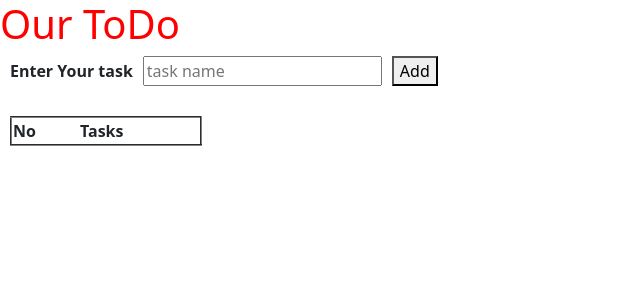
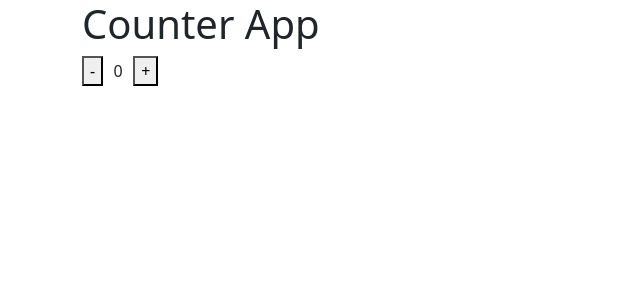
Before and after one commit to nikhil7676/01-React-Restart, a React (Create React App) app: page / in a window 1280 px wide. Shown: the top 300 px of the page, without its empty margins (0-640 px from the left). Built offline with nearby package versions, Linux system fonts and the light colour scheme.

Commit message:
counter app task and ToDo list css modification

```diff
--- a/src/App.js
+++ b/src/App.js
@@ -10,6 +10,7 @@ import ChilderProps from "./Learn JSX/ChilderProps.jsx";
 import Posts from "./Posts.jsx";
 
 import ToDo from "./self prectice task/ToDo.jsx";
+import Counter from "./self prectice task/Counter.jsx";
 
 function App() {
 
@@ -23,7 +24,8 @@ function App() {
     <div className="App">
       {/* self prectice Components */}
       <div>
-        <ToDo/>
+        {/* <ToDo/> */}
+        <Counter/>
       </div>
 
 
--- a/src/CssLearn06.js
+++ b/src/CssLearn06.js
@@ -1,5 +1,5 @@
 import React from 'react'
-import "./css/06.css"
+// import "./css/06.css"
 
 function CssLearn06() {
 
--- /dev/null
+++ b/src/self prectice task/Counter.jsx
@@ -0,0 +1,38 @@
+import React, { useState } from 'react'
+import { Container, Row, Col } from 'react-bootstrap'
+
+function Counter() {
+
+    const[number , setNumber] = useState(0);
+
+    const increment = () => {
+        if(number<10){
+            setNumber(number+1)
+        }else{
+            console.log('reach to the increment level');
+            alert('reach to the increment level')
+        }
+    }
+
+    const decrement = () => {
+        if(number>0){
+            setNumber(number-1)
+        }else{
+            console.log('reach to the decrement level');
+            alert('reach to the decrement level')
+        }
+
+    }
+
+  return (
+    <div className='container'>
+        <h1>Counter App</h1>
+
+        <button onClick={decrement}> - </button>
+        <label htmlFor="" style={{height:"5px", width:"10px", marginLeft:"10px", marginRight:"10px", textAlign:'center'}}> {number} </label>
+        <button onClick={increment} > + </button>
+    </div>
+  )
+}
+
+export default Counter
--- a/src/self prectice task/ToDo.jsx
+++ b/src/self prectice task/ToDo.jsx
@@ -1,6 +1,7 @@
 // 07-12-2024 make a todo list and perform add task to list and show in to table
 
-import React, { useState } from 'react'
+import React, { useState } from 'react';
+import "./css/todo.css"
 
 function ToDo() {
 
@@ -19,34 +20,34 @@ function ToDo() {
     console.log(taskList);
     return (
         <div>
-            <h1> Our ToDo </h1>
+            <h1 style={{ textAlign: 'center' }} > Our ToDo </h1>
             <label htmlFor="" style={{ marginLeft: "10px", fontWeight: "bold" }}>
                 Enter Your task
             </label>
             <input onChange={handleChange} type="text" placeholder='task name' style={{ marginLeft: "10px" }} />
             <button onClick={addTask} style={{ marginLeft: "10px" }} > Add </button>
 
+            {/* <div style={{justifyContent:'center', alignItems:'center', alignContent:'center'}}> */}
             <div>
-                <table border={2} style={{ width:"15%", marginTop: "30px", marginLeft: "10px" }}>
+                <table className='todoTable'>
                     <tr>
-                        <th>
+                        <td style={{fontWeight:"bold"}}>
                             No
-                        </th>
-                        <th >
+                        </td>
+                        <td style={{fontWeight:"bold"}}>
                             Tasks
-                        </th>
+                        </td>
                     </tr>
 
                     {/* show task in table row */}
                     {
                         taskList.map((value, index) => (
-                            <tr>
-                                <td> {index+1} </td>
-                                <td> {value} </td>
+                            <tr key={index} >
+                                <td > {index + 1} </td>
+                                <td > {value} </td>
                             </tr>
                         ))
                     }
-
                 </table>
             </div>
         </div>
--- /dev/null
+++ b/src/self prectice task/css/counter.css
@@ -0,0 +1,6 @@
+.appHeading h1{
+    text-align: center;
+    /* justify-content: center;
+    justify-items: center;
+    align-items: center; */
+}
--- /dev/null
+++ b/src/self prectice task/css/todo.css
@@ -0,0 +1,9 @@
+.todoTable {
+    margin-top: 20px;
+    border: 2px solid black;
+    border-collapse: collapse;
+}
+
+td{
+    border: 1px solid black;
+}
```
